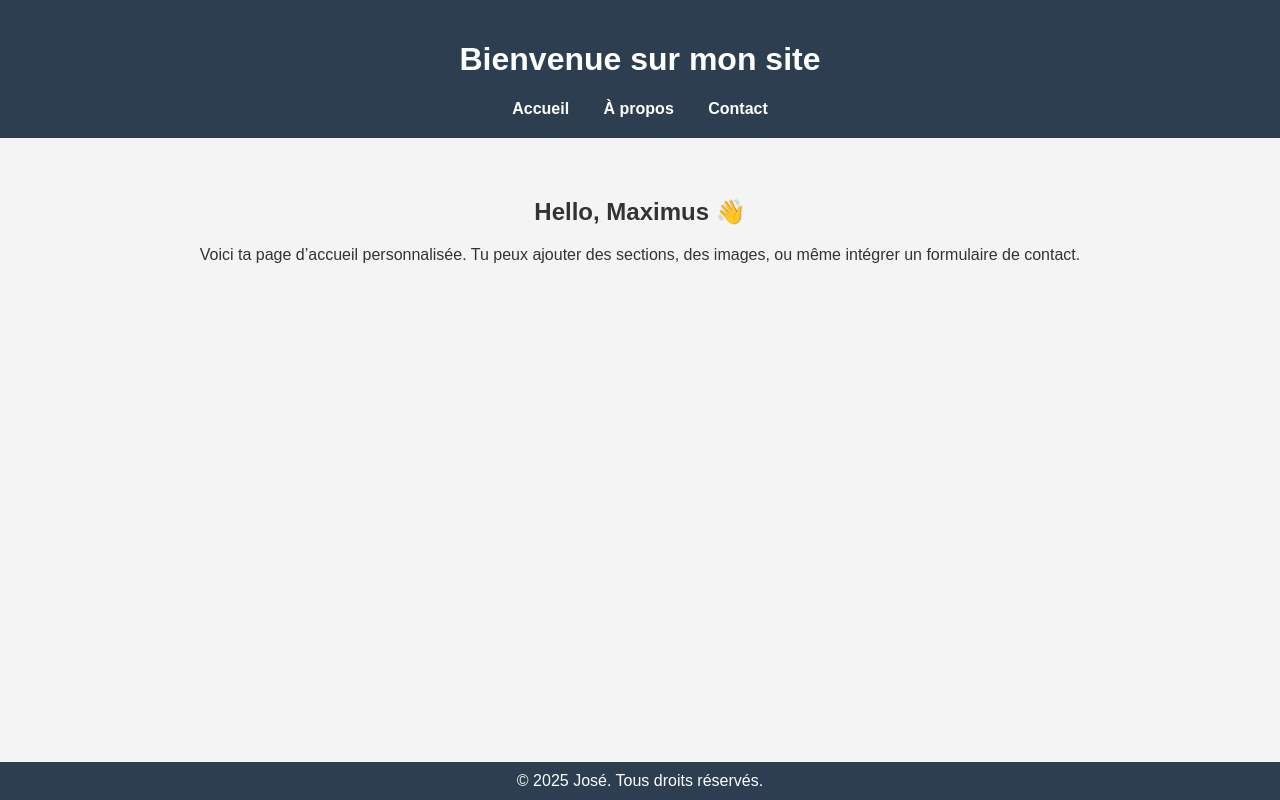
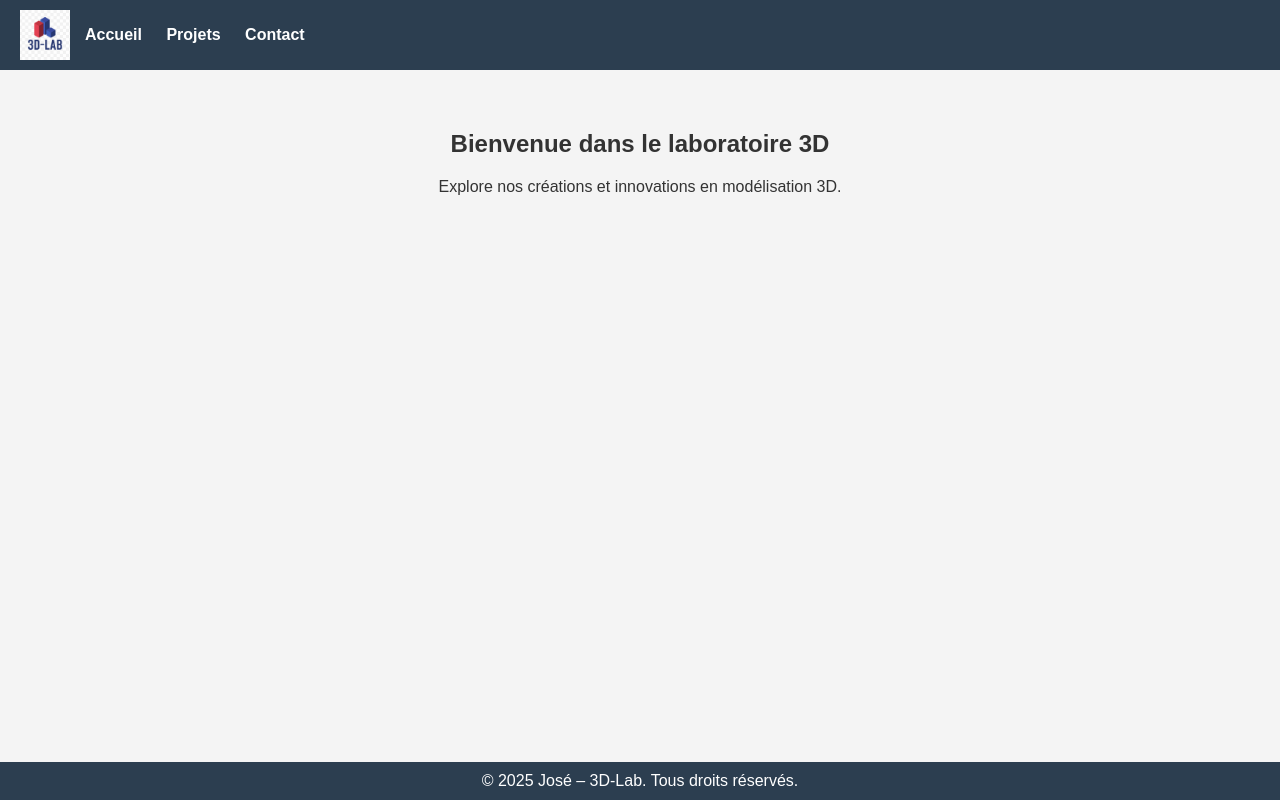
Before and after one commit to Maximus-pixel/3D-Lab, a plain HTML site: page index.html in a window 1280 px wide. Drawn offline with Linux system fonts and the light colour scheme.

Commit message:
Update index.html

```diff
--- a/index.html
+++ b/index.html
@@ -2,34 +2,43 @@
 <html lang="fr">
 <head>
   <meta charset="UTF-8">
+  <title>3D-Lab</title>
   <meta name="viewport" content="width=device-width, initial-scale=1">
-  <title>Bienvenue chez Maximus</title>
   <style>
     body {
+      margin: 0;
       font-family: Arial, sans-serif;
-      margin: 0;
-      padding: 0;
-      background: #f4f4f4;
+      background-color: #f4f4f4;
       color: #333;
     }
+
     header {
-      background: #2c3e50;
+      background-color: #2c3e50;
       color: white;
-      padding: 20px 0;
-      text-align: center;
+      display: flex;
+      align-items: center;
+      padding: 10px 20px;
     }
+
+    header img {
+      height: 50px;
+      margin-right: 15px;
+    }
+
     nav a {
-      margin: 0 15px;
       color: white;
       text-decoration: none;
+      margin-right: 20px;
       font-weight: bold;
     }
+
     section {
       padding: 40px;
       text-align: center;
     }
+
     footer {
-      background: #2c3e50;
+      background-color: #2c3e50;
       color: white;
       text-align: center;
       padding: 10px 0;
@@ -42,21 +51,21 @@
 <body>
 
   <header>
-    <h1>Bienvenue sur mon site</h1>
+    <img src="images/logo.png" alt="Logo 3D-Lab">
     <nav>
       <a href="#">Accueil</a>
-      <a href="#">À propos</a>
+      <a href="#">Projets</a>
       <a href="#">Contact</a>
     </nav>
   </header>
 
   <section>
-    <h2>Hello, Maximus 👋</h2>
-    <p>Voici ta page d’accueil personnalisée. Tu peux ajouter des sections, des images, ou même intégrer un formulaire de contact.</p>
+    <h1>Bienvenue dans le laboratoire 3D</h1>
+    <p>Explore nos créations et innovations en modélisation 3D.</p>
   </section>
 
   <footer>
-    &copy; 2025 José. Tous droits réservés.
+    &copy; 2025 José – 3D-Lab. Tous droits réservés.
   </footer>
 
 </body>
```
